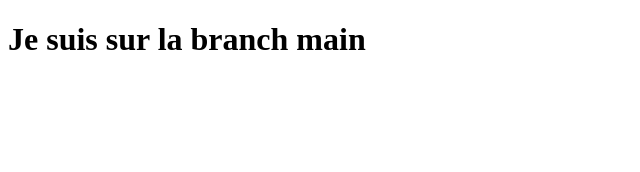
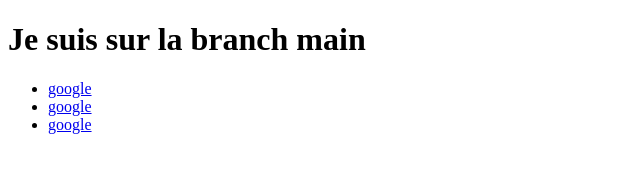
Before and after one commit to Th-Axel96/test-merge, a plain HTML site: page index.html in a window 1280 px wide. Shown: the whole page, without its empty margins (0-640 px from the left). Drawn offline with Linux system fonts and the light colour scheme.

Commit message:
first commit dev

```diff
--- a/index.html
+++ b/index.html
@@ -8,5 +8,13 @@
 </head>
 <body>
     <h1>Je suis sur la branch main</h1>
+    <!-- nav bar -->
+    <nav>
+        <ul>
+            <li><a href="https://www.google.fr/">google</a></li>
+            <li><a href="https://www.google.fr/">google</a></li>
+            <li><a href="https://www.google.fr/">google</a></li>
+        </ul>
+    </nav>
 </body>
 </html>
```
